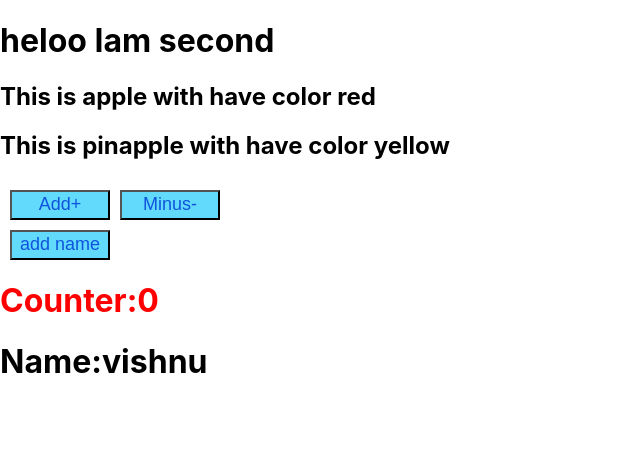
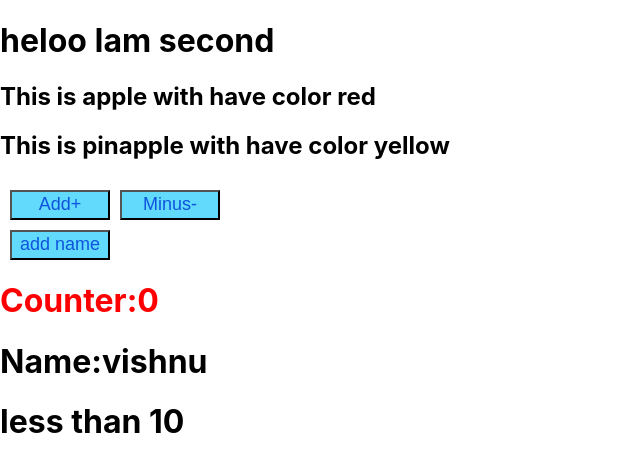
Before and after one commit to Vishnu7025/Frontend-Real_Estate_web, a React (Create React App) app in the folder frontend/: page / in a window 1280 px wide. Shown: the top 472 px of the page, without its empty margins (0-640 px from the left). Built offline with nearby package versions, Linux system fonts and the light colour scheme.

Commit message:
more about state

```diff
--- a/frontend/src/App.js
+++ b/frontend/src/App.js
@@ -24,6 +24,8 @@ function App() {
     <button onClick={()=> setName('')} className="butt">add name</button>
      <h1 className='count'>Counter:{Count}</h1>
      <h1>Name:{Name}</h1>
+     { Count > 10 ? <h1> more than 10</h1> : <h1>less than 10</h1>}
+
     </div>
 
   );
```
